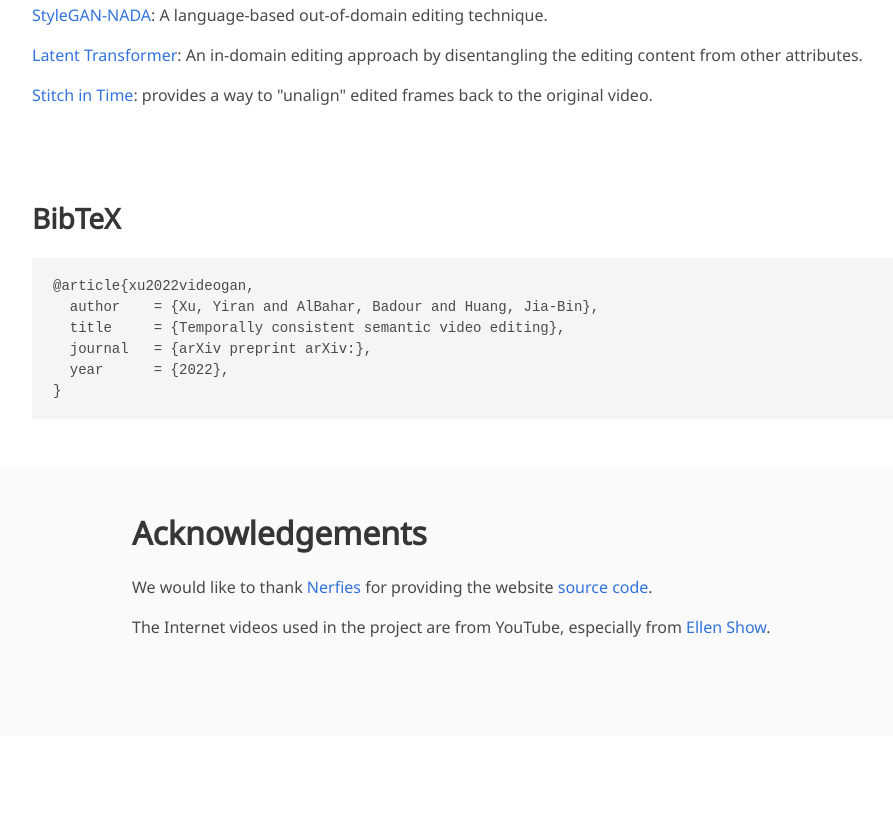
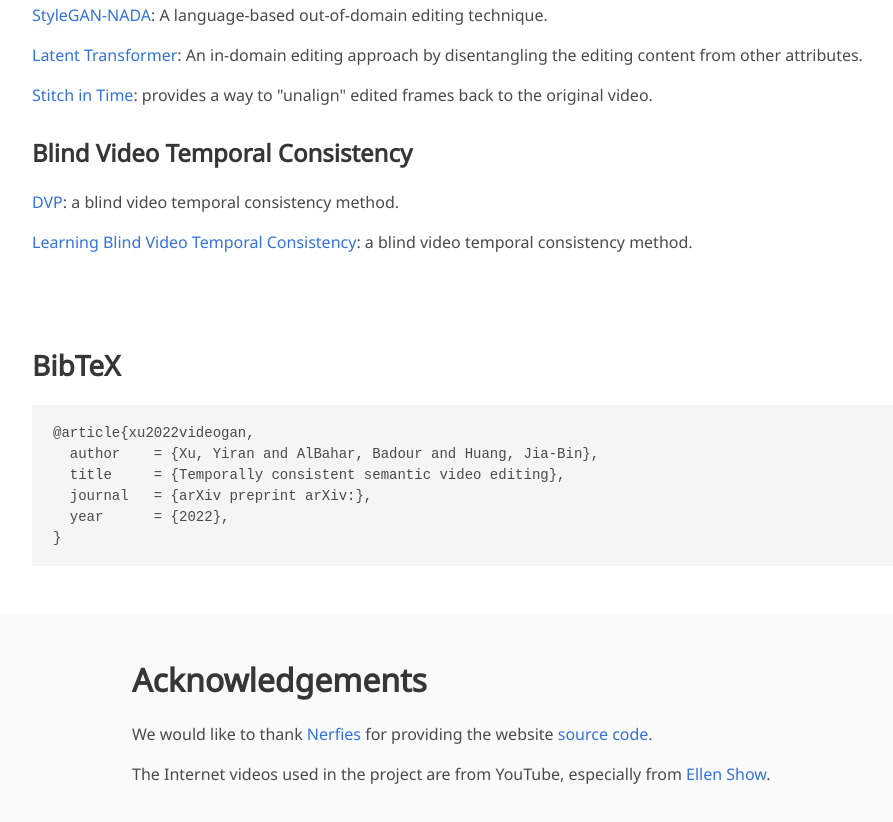
Before and after one commit to video-edit-gan/video-edit-gan.github.io, a plain HTML site: page index.html in a window 1280 px wide. Shown: the part 3707-4529 px from the top of the page, without its empty margins (128-1021 px from the left). Before the commit the page ends 4442 px from the top, so only its background shows below. Drawn offline with nearby package versions, Linux system fonts and the light colour scheme; some icons are missing; a web font is replaced by a local one.

Commit message:
add related links

```diff
--- a/index.html
+++ b/index.html
@@ -432,6 +432,13 @@
             <p>
               <a href="https://stitch-time.github.io/"> Stitch in Time</a>: provides a way to "unalign" edited frames back to the original video.
             </p>
+          <h3 class="title is-4">Blind Video Temporal Consistency</h3>
+            <p>
+              <a href="https://chenyanglei.github.io/DVP/index.html/"> DVP</a>: a blind video temporal consistency method.
+            </p>
+            <p>
+              <a href="http://vllab.ucmerced.edu/wlai24/video_consistency/"> Learning Blind Video Temporal Consistency</a>: a blind video temporal consistency method.
+            </p>
         </div>
       </div>
     </div>
```
